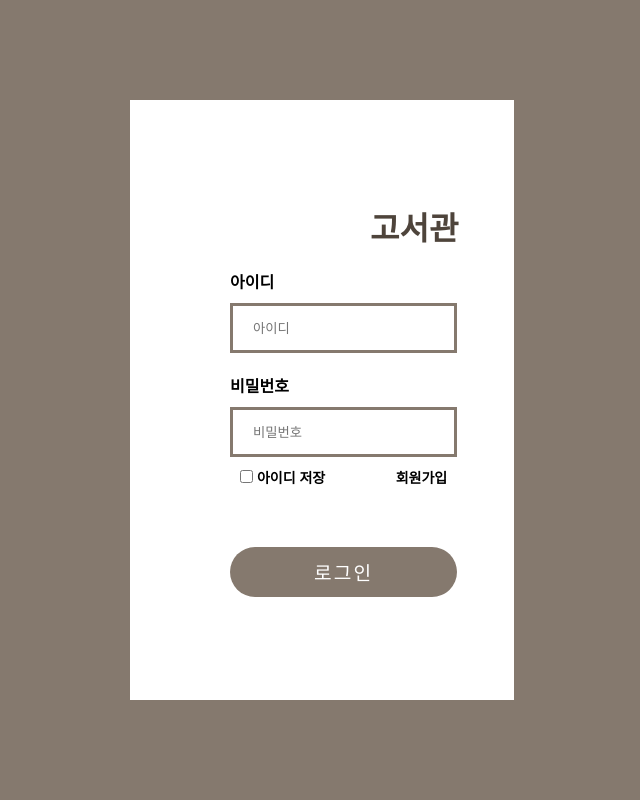
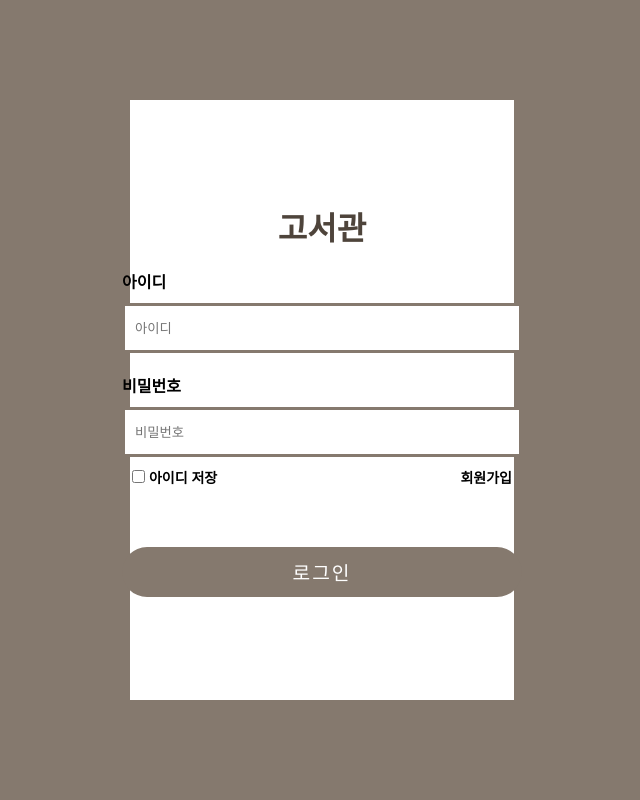
Before and after one commit to no7873/oldlibrary, a Django app: template accounts/templates/registration/login.html in a window 1280 px wide. Shown: the whole page, without its empty margins (318-958 px from the left). Run offline with Django 3.2, Linux system fonts and the light colour scheme; the template is opened without the code that fills it, so the values that code supplies are empty.

Commit message:
로그인화면

```diff
--- a/static/css/login.css
+++ b/static/css/login.css
@@ -29,18 +29,21 @@
     background: white;
     display: flex;
     justify-content: center;
-    align-items: left;
-    padding-left:100px;
+    align-items: center;
     flex-direction: column;
   }
 
   h2 {
     color: #4e443b;
     font-size: 2em;
-    padding-left:140px;
   }
 
+  .position {
+  width: 400px;
+  }
 
+  .position h2 {
+  text-align: center;}
 
 
   .login_id {
@@ -48,31 +51,30 @@
   }
 
   .login_id input {
-    width: 80%;
+    width: 100%;
     height: 50px;
     margin-top: 10px;
-    padding: 0px 20px;
+    padding: 0px 10px;
     border: 3px solid #85796e;
     outline: none;
   }
 
   .login_pw {
     margin-top: 20px;
-    width: 80%;
   }
 
   .login_pw input {
     width: 100%;
     height: 50px;
     margin-top: 10px;
-    padding: 0px 20px;
+    padding: 0px 10px;
     border: 3px solid #85796e;
     outline: none;
   }
 
   .login_etc {
     padding: 10px;
-    width: 80%;
+    width: 100%;
     font-size: 14px;
     display: flex;
     justify-content: space-between;
@@ -80,9 +82,11 @@
     font-weight: bold;
   }
 
+  .new{
+  position: right;}
+
   .submit {
     margin-top: 50px;
-    width: 80%;
   }
   .submit button {
     width: 100%;
```
